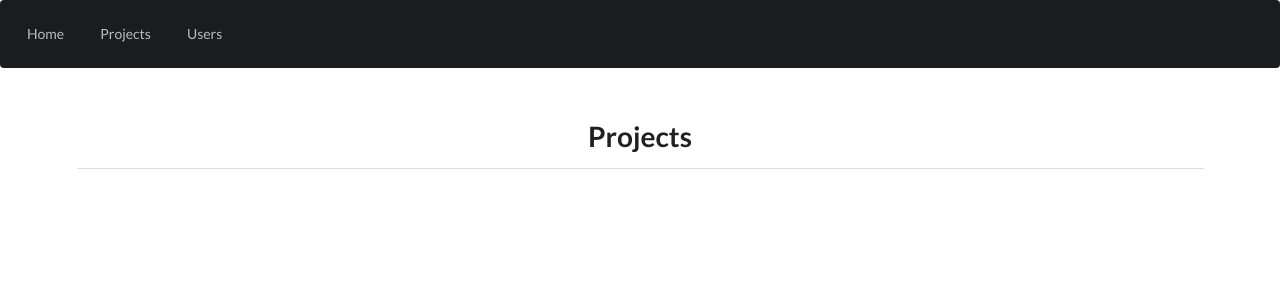
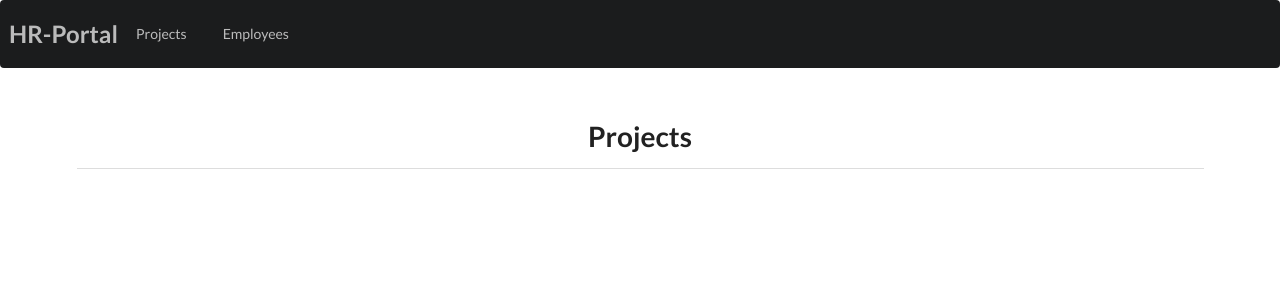
Before and after one commit to yunuskrt/UserMgmDashboard, a PHP site: page /projects.php in a window 1280 px wide. Shown: the top 300 px of the page. Run offline with PHP 8.4, Linux system fonts and the light colour scheme; data that the repository does not hold is empty; some libraries are stand-ins or nearby versions.

Commit message:
title fixes

```diff
--- a/assets/js/projects.js
+++ b/assets/js/projects.js
@@ -94,7 +94,9 @@
 				$('#projectprogress').progress({
 					percent: percent,
 				})
-				$('#projectprogresslabel').text(`${percent}% of steps completed`)
+				$('#projectprogresslabel').text(
+					`${percent}% of project steps completed`
+				)
 
 				// handle add step
 				$('#addstepbutton').on('click', function () {
--- a/components/navbar.php
+++ b/components/navbar.php
@@ -1,13 +1,15 @@
 <nav class="ui inverted segment">
   <div class="ui inverted secondary menu">
-    <a class="item" href="/usermgmdash/">
-      Home
+    <a class="header item" href="/usermgmdash/" style="font-size: 24px;
+    color: #ff4500;
+    padding: 0;">
+      HR-Portal
     </a>
     <a class="item" href="/usermgmdash/projects.php">
       Projects
     </a>
     <a class="item" href="/usermgmdash/users.php">
-      Users
+      Employees
     </a>
   </div>
 </nav>
--- a/config.php
+++ b/config.php
@@ -1,9 +1,7 @@
 <?php
 
-$db = mysqli_connect('localhost','root','','userdashboard');
+$db = mysqli_connect('localhost', 'root', '', 'userdashboard');
 
-if ($db->connect_errno > 0){
+if ($db->connect_errno > 0) {
     die('Unable to connect to database [' . $db->connect_error . ']');
 }
-
-?>
--- a/users.php
+++ b/users.php
@@ -87,7 +87,7 @@
     <div class="three column">
       <div class="ui container center aligned">
         <div class="column">
-          <h1 class="header center aligned">Users</h1>
+          <h1 class="header center aligned">Employees</h1>
         </div>
       </div>
       <div class="ui container column">
```
Also changed, not shown: 1 other file.
